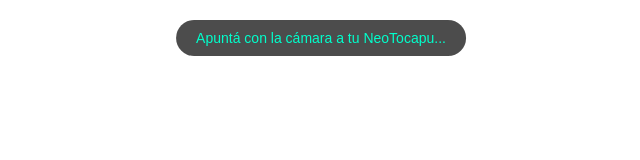
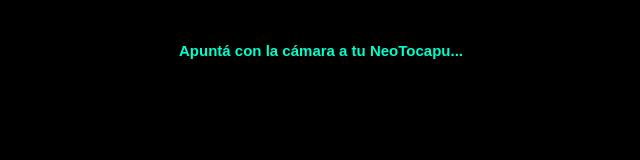
Before and after one commit to vickiweb24-star/Neotocapus, a plain HTML site: page index.html in a window 1280 px wide. Shown: the whole page, without its empty margins (319-959 px from the left). Drawn offline with Linux system fonts and the light colour scheme.

Commit message:
Update index.html

```diff
--- a/index.html
+++ b/index.html
@@ -2,25 +2,30 @@
 <html lang="es">
 <head>
     <meta charset="UTF-8">
-    <meta name="viewport" content="width=device-width, initial-scale=1.0">
-    <title>NeoTocapu - Realidad Aumentada</title>
+    <meta name="viewport" content="width=device-width, initial-scale=1.0, user-scalable=no">
+    <title>NeoTocapu</title>
     <script src="https://aframe.io/releases/1.5.0/aframe.min.js"></script>
     <script src="https://cdn.jsdelivr.net/npm/mind-ar@1.2.5/dist/mindar-image-aframe.prod.js"></script>
     <style>
-        body { margin: 0; overflow: hidden; }
+        body { margin: 0; overflow: hidden; background-color: #000; }
+        .mindar-ui-overlay { z-index: 100; }
+        video { object-fit: cover !important; width: 100vw !important; height: 100vh !important; }
         #cartel-guia {
             position: absolute;
-            top: 20px;
+            top: 30px;
             left: 50%;
             transform: translateX(-50%);
-            background: rgba(0, 0, 0, 0.7);
+            background: rgba(0, 0, 0, 0.75);
             color: #00ffcc;
-            padding: 10px 20px;
-            border-radius: 20px;
+            padding: 12px 24px;
+            border-radius: 25px;
             font-family: sans-serif;
-            font-size: 14px;
+            font-size: 15px;
+            font-weight: bold;
             z-index: 9999;
             text-align: center;
+            box-shadow: 0 4px 10px rgba(0,0,0,0.5);
+            pointer-events: none;
         }
     </style>
 </head>
@@ -39,9 +44,9 @@
     <script>
         const targetEl = document.querySelector('#neotocapu-objetivo');
         targetEl.addEventListener("targetFound", event => {
-            // Ponemos una alerta para confirmar que tu "circuito" detectó el dibujo
             alert("¡NeoTocapu Detectado con éxito!");
-            window.location.href = "https://vickiweb24-star.github.io/Neotocapus/";
+            // ACÁ PODÉS REEMPLAZAR POR TU LINK DE FLIPHTML5 EN EL FUTURO
+            window.location.href = "https://fliphtml5.com/";
         });
     </script>
 
```
